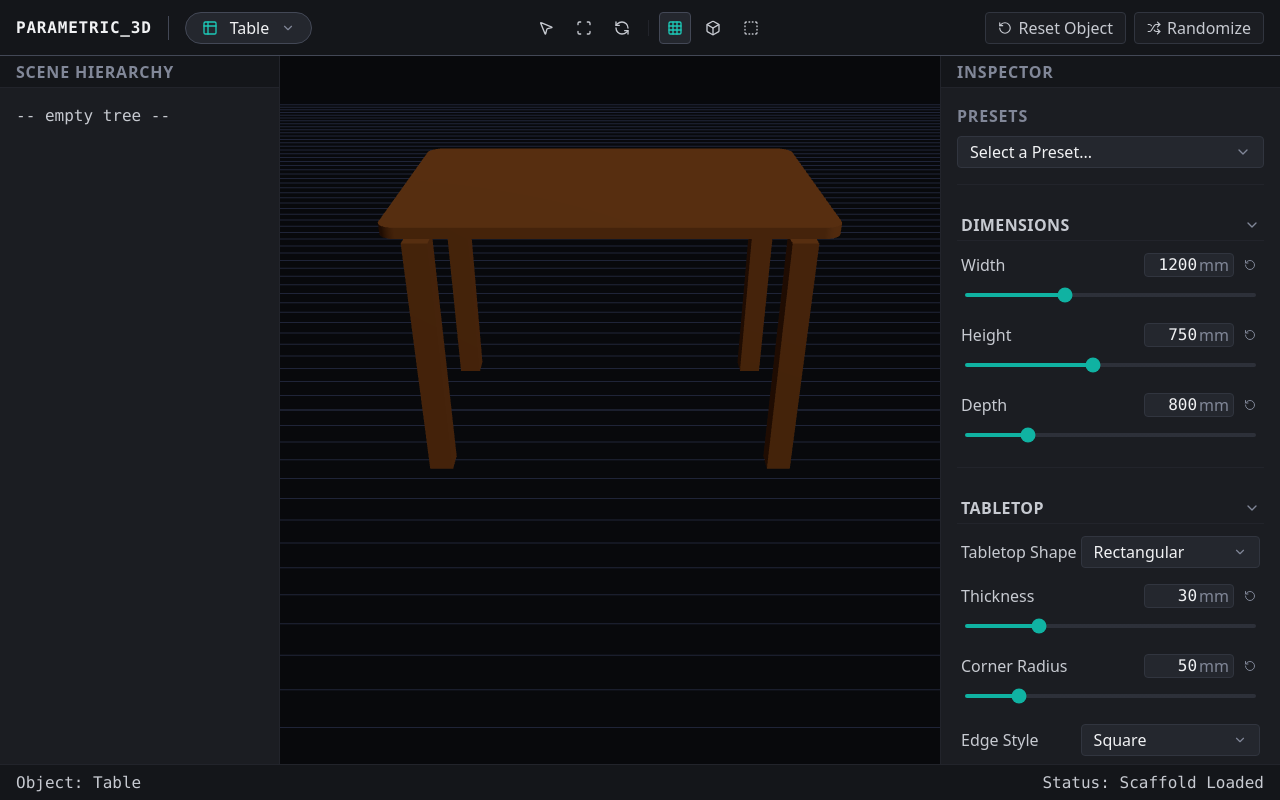
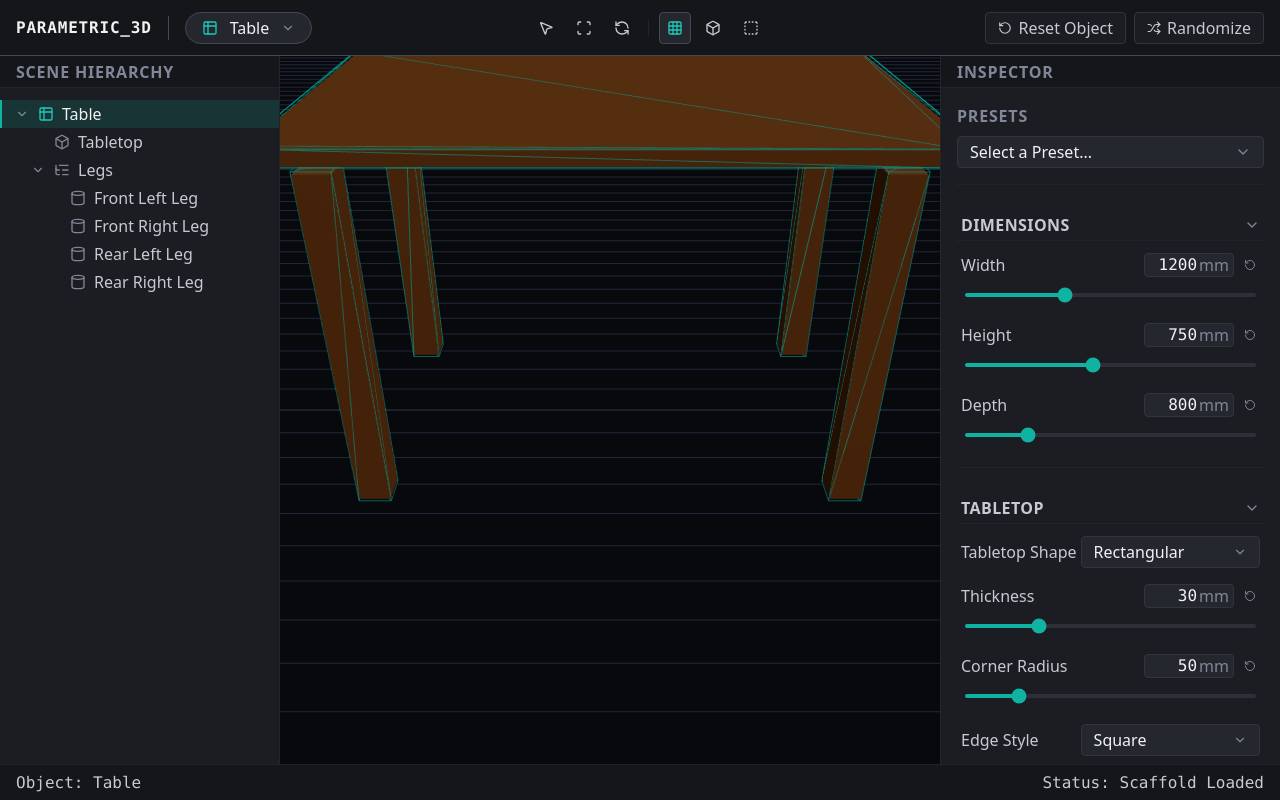
Before and after one commit to nikhilkumarjain09/parametric-3d-objects, a Next.js app: page / in a window 1280 px wide. Built offline with nearby package versions, Linux system fonts and the light colour scheme.

Commit message:
feat: implement scene hierarchy panel with bidirectional selection sync

```diff
--- a/src/components/shell/Hierarchy.tsx
+++ b/src/components/shell/Hierarchy.tsx
@@ -1,17 +1,169 @@
 'use client';
 
-import React from 'react';
+import React, { useState, useEffect, useRef } from 'react';
+import {
+  Box,
+  Cylinder,
+  Table2,
+  Armchair,
+  Coffee,
+  CupSoda,
+  ListTree,
+  ChevronDown,
+  ChevronRight
+} from 'lucide-react';
+import { useStore } from '../../state/store';
+import { objectRegistry } from '../../objects';
+import { HierarchyNode } from '../../objects/types';
+
+// Lucide icon mapping based on Section 10 and Section 13 node schema
+const iconMap: Record<string, React.ComponentType<any>> = {
+  'box': Box,
+  'cylinder': Cylinder,
+  'table-2': Table2,
+  'armchair': Armchair,
+  'coffee': Coffee,
+  'cup-soda': CupSoda,
+  'list-tree': ListTree,
+};
 
 export default function Hierarchy() {
+  const selectedObjectType = useStore((state) => state.selectedObjectType);
+  const currentParams = useStore((state) => state.currentParams);
+  const selectionScope = useStore((state) => state.selectionScope);
+  const setSelection = useStore((state) => state.setSelection);
+
+  const activeModule = objectRegistry[selectedObjectType];
+
+  // Track manual expand/collapse states (session scoped)
+  const [expandedNodes, setExpandedNodes] = useState<Record<string, boolean>>({});
+
+  const lastTypeRef = useRef(selectedObjectType);
+
+  // Initialize and default all group nodes to expanded on first load (Section 5)
+  // Auto-expands newly added parent folders (e.g. enabling Armrests adds Armrests group)
+  useEffect(() => {
+    if (lastTypeRef.current !== selectedObjectType) {
+      lastTypeRef.current = selectedObjectType;
+      const defaultExpanded: Record<string, boolean> = {};
+      const traverse = (n: HierarchyNode) => {
+        if (n.children && n.children.length > 0) {
+          defaultExpanded[n.id] = true;
+          n.children.forEach(traverse);
+        }
+      };
+      if (activeModule) {
+        const rootNode = activeModule.hierarchy(currentParams);
+        traverse(rootNode);
+      }
+      setExpandedNodes(defaultExpanded);
+    } else {
+      // Auto expand new nodes added due to parameter edits (e.g., Six-Leg, Armrests) without reset
+      setExpandedNodes((prev) => {
+        const next = { ...prev };
+        let changed = false;
+        const traverse = (n: HierarchyNode) => {
+          if (n.children && n.children.length > 0) {
+            if (next[n.id] === undefined) {
+              next[n.id] = true;
+              changed = true;
+            }
+            n.children.forEach(traverse);
+          }
+        };
+        if (activeModule) {
+          const rootNode = activeModule.hierarchy(currentParams);
+          traverse(rootNode);
+        }
+        return changed ? next : prev;
+      });
+    }
+  }, [selectedObjectType, activeModule, currentParams]);
+
+  if (!activeModule) return null;
+
+  const rootNode = activeModule.hierarchy(currentParams);
+
+  const toggleNode = (nodeId: string) => {
+    setExpandedNodes((prev) => ({ ...prev, [nodeId]: !prev[nodeId] }));
+  };
+
+  const renderNode = (node: HierarchyNode, level: number = 0): React.ReactNode => {
+    const hasChildren = node.children && node.children.length > 0;
+    const isExpanded = !!expandedNodes[node.id];
+
+    // Node is selected if selection scope ID matches this node ID
+    const isSelected = selectionScope.id === node.id;
+    const NodeIcon = iconMap[node.icon] || Box;
+
+    return (
+      <div key={node.id} className="flex flex-col select-none">
+        {/* Row element (Section 5) */}
+        <div
+          onClick={() => {
+            // Clicking the row body selects the node (Section 5 / REQ-COMPSEL-002)
+            if (node.id === selectedObjectType) {
+              setSelection({ type: 'object', id: node.id });
+            } else {
+              setSelection({ type: 'component', id: node.id });
+            }
+          }}
+          className={`h-[28px] w-full flex items-center justify-between px-3 cursor-pointer group transition-colors duration-100 ${
+            isSelected
+              ? 'bg-accent-muted border-l-2 border-border-accent text-text-primary'
+              : 'border-l-2 border-transparent text-text-secondary hover:bg-surface-2 hover:text-text-primary'
+          }`}
+          style={{ paddingLeft: `${12 + level * 16}px` }} // 16px indentation per level (Section 5)
+        >
+          <div className="flex items-center gap-2 truncate">
+            {/* Expansion Target (chevron click, Section 5) */}
+            {hasChildren ? (
+              <button
+                onClick={(e) => {
+                  e.stopPropagation(); // Separate chevron click from selection click (Section 5)
+                  toggleNode(node.id);
+                }}
+                className="w-4 h-4 flex items-center justify-center text-text-tertiary hover:text-text-primary focus:outline-none cursor-pointer"
+              >
+                {isExpanded ? (
+                  <ChevronDown className="w-3.5 h-3.5" />
+                ) : (
+                  <ChevronRight className="w-3.5 h-3.5" />
+                )}
+              </button>
+            ) : (
+              <div className="w-4" /> // Spacing matching chevron width
+            )}
+
+            <NodeIcon className={`w-4 h-4 shrink-0 transition-colors ${
+              isSelected ? 'text-text-accent' : 'text-text-tertiary group-hover:text-text-secondary'
+            }`} />
+            <span className="text-size-secondary font-medium truncate">{node.label}</span>
+          </div>
+        </div>
+
+        {/* Child Group Nodes */}
+        {hasChildren && isExpanded && (
+          <div className="flex flex-col">
+            {node.children!.map((child) => renderNode(child, level + 1))}
+          </div>
+        )}
+      </div>
+    );
+  };
+
   return (
     <aside className="w-[280px] h-full bg-surface-1 border-r border-border-subtle flex flex-col text-text-primary z-5">
-      <div className="h-8 px-4 flex items-center border-b border-border-subtle bg-surface-0">
+      {/* Hierarchy Header */}
+      <div className="h-8 px-4 flex items-center border-b border-border-subtle bg-surface-0 shrink-0">
         <span className="text-size-micro font-bold tracking-wider text-text-tertiary uppercase">
           SCENE HIERARCHY
         </span>
       </div>
-      <div className="flex-1 p-4 overflow-y-auto font-mono text-size-secondary text-text-secondary">
-        -- empty tree --
+
+      {/* Tree Row list container */}
+      <div className="flex-1 py-3 overflow-y-auto scrollbar">
+        {renderNode(rootNode)}
       </div>
     </aside>
   );
--- a/src/components/shell/Viewport.tsx
+++ b/src/components/shell/Viewport.tsx
@@ -1,6 +1,6 @@
 'use client';
 
-import React from 'react';
+import React, { useState } from 'react';
 import { Canvas } from '@react-three/fiber';
 import { useStore } from '../../state/store';
 import { objectRegistry } from '../../objects';
@@ -8,21 +8,31 @@ import { objectRegistry } from '../../objects';
 export default function Viewport() {
   const selectedObjectType = useStore((state) => state.selectedObjectType);
   const currentParams = useStore((state) => state.currentParams);
+  const selectionScope = useStore((state) => state.selectionScope);
+  const setSelection = useStore((state) => state.setSelection);
+
+  const [hoveredMeshId, setHoveredMeshId] = useState<string | null>(null);
 
   const activeModule = objectRegistry[selectedObjectType];
   const meshes = activeModule ? activeModule.deriveGeometry(currentParams) : [];
 
   return (
     <main className="flex-1 h-full bg-viewport relative overflow-hidden flex items-center justify-center">
-      <Canvas camera={{ position: [0, 1.5, 2.5], fov: 45 }}>
+      <Canvas
+        camera={{ position: [0, 1.2, 1.8], fov: 45 }}
+        onPointerMissed={() => {
+          // Clear selection back to object-level (REQ-COMPSEL-003)
+          setSelection({ type: 'object', id: selectedObjectType });
+        }}
+      >
         <color attach="background" args={['#08090c']} />
 
         {/* Soft three-point lighting setup per design settings Section 6.2 */}
-        <ambientLight intensity={0.4} />
-        <pointLight position={[-10, -10, -10]} intensity={0.2} />
+        <ambientLight intensity={0.45} />
+        <pointLight position={[-10, -10, -10]} intensity={0.15} />
         <directionalLight
           position={[5, 8, 5]}
-          intensity={1.2}
+          intensity={1.1}
           castShadow
           shadow-mapSize-width={1024}
           shadow-mapSize-height={1024}
@@ -32,44 +42,78 @@ export default function Viewport() {
         <gridHelper args={[10, 100, '#2d3450', '#1f2438']} position={[0, 0, 0]} />
 
         {/* Generically render meshes defined by the active Object Module */}
-        {meshes.map((mesh) => (
+        {meshes.map((mesh) => {
+          // Verify component selection scope (Section 14)
+          const isComponentSelected =
+            selectionScope.type === 'component' && (
+              selectionScope.id === mesh.id ||
+              (selectionScope.id === 'legs_group' && (
+                mesh.id.startsWith('leg_') ||
+                mesh.id === 'support_column' ||
+                mesh.id === 'base_plate' ||
+                mesh.id.startsWith('base_cross_')
+              )) ||
+              (selectionScope.id === 'backrest_group' && mesh.id.startsWith('backrest_slat_')) ||
+              (selectionScope.id === 'armrests_group' && (
+                mesh.id.startsWith('armrest_bar_') ||
+                mesh.id.startsWith('armrest_support_')
+              ))
+            );
+
+          const isObjectSelected = selectionScope.type === 'object';
+          const isSelected = isObjectSelected || isComponentSelected;
+          const isHovered = hoveredMeshId === mesh.id;
+
+          return (
+            <group key={mesh.id}>
+              {/* Primary Mesh */}
               <mesh
-            key={mesh.id}
                 position={mesh.position || [0, 0, 0]}
                 rotation={mesh.rotation || [0, 0, 0]}
                 scale={mesh.scale || [1, 1, 1]}
+                onClick={(e) => {
+                  e.stopPropagation(); // Stop click bubble (REQ-COMPSEL-002)
+                  setSelection({ type: 'component', id: mesh.id });
+                }}
+                onPointerOver={(e) => {
+                  e.stopPropagation();
+                  setHoveredMeshId(mesh.id);
+                }}
+                onPointerOut={(e) => {
+                  setHoveredMeshId(null);
+                }}
               >
                 {mesh.geometry.type === 'box' && (
                   <boxGeometry
-                key={mesh.id + '-' + JSON.stringify(mesh.geometry.args)}
+                    key={mesh.id + '-box-' + JSON.stringify(mesh.geometry.args)}
                     args={mesh.geometry.args}
                   />
                 )}
 
                 {mesh.geometry.type === 'cylinder' && (
                   <cylinderGeometry
-                key={mesh.id + '-' + JSON.stringify(mesh.geometry.args)}
+                    key={mesh.id + '-cyl-' + JSON.stringify(mesh.geometry.args)}
                     args={mesh.geometry.args}
                   />
                 )}
 
                 {mesh.geometry.type === 'extrude' && (
                   <extrudeGeometry
-                key={mesh.id + '-' + JSON.stringify(mesh.geometry.options)}
+                    key={mesh.id + '-ext-' + JSON.stringify(mesh.geometry.options)}
                     args={[mesh.geometry.shape, mesh.geometry.options]}
                   />
                 )}
 
                 {mesh.geometry.type === 'lathe' && (
                   <latheGeometry
-                key={mesh.id + '-' + JSON.stringify(mesh.geometry.points)}
+                    key={mesh.id + '-lath-' + JSON.stringify(mesh.geometry.points)}
                     args={[mesh.geometry.points, mesh.geometry.segments ?? 32]}
                   />
                 )}
 
                 {mesh.geometry.type === 'tube' && (
                   <tubeGeometry
-                key={mesh.id + '-' + (mesh.geometry.pathId ?? 'tube-path')}
+                    key={mesh.id + '-tube-' + (mesh.geometry.pathId ?? 'tube-path')}
                     args={[
                       mesh.geometry.path,
                       mesh.geometry.segments ?? 64,
@@ -87,9 +131,59 @@ export default function Viewport() {
                   transparent={mesh.material.transparent ?? false}
                   opacity={mesh.material.opacity ?? 1.0}
                   wireframe={mesh.material.wireframe ?? false}
+                  // Subtly emissive overlay when selected/hovered at component level (Section 6.3)
+                  emissive={isComponentSelected ? '#0d9488' : (isHovered ? '#0d9488' : '#000000')}
+                  emissiveIntensity={isComponentSelected ? 0.25 : (isHovered ? 0.08 : 0)}
                 />
               </mesh>
-        ))}
+
+              {/* Selection Silhouette Outline Clone (Section 6.3) */}
+              {(isSelected || isHovered) && (
+                <mesh
+                  position={mesh.position || [0, 0, 0]}
+                  rotation={mesh.rotation || [0, 0, 0]}
+                  scale={(mesh.scale || [1, 1, 1]).map(s => s * 1.015) as [number, number, number]}
+                >
+                  {mesh.geometry.type === 'box' && (
+                    <boxGeometry args={mesh.geometry.args} />
+                  )}
+
+                  {mesh.geometry.type === 'cylinder' && (
+                    <cylinderGeometry args={mesh.geometry.args} />
+                  )}
+
+                  {mesh.geometry.type === 'extrude' && (
+                    <extrudeGeometry args={[mesh.geometry.shape, mesh.geometry.options]} />
+                  )}
+
+                  {mesh.geometry.type === 'lathe' && (
+                    <latheGeometry args={[mesh.geometry.points, mesh.geometry.segments ?? 32]} />
+                  )}
+
+                  {mesh.geometry.type === 'tube' && (
+                    <tubeGeometry
+                      args={[
+                        mesh.geometry.path,
+                        mesh.geometry.segments ?? 64,
+                        mesh.geometry.radius ?? 0.006,
+                        mesh.geometry.radialSegments ?? 8,
+                        false
+                      ]}
+                    />
+                  )}
+
+                  <meshBasicMaterial
+                    color="#0d9488"
+                    wireframe={true}
+                    transparent={true}
+                    // Fainter outline for pre-selection hover state or general object outlines
+                    opacity={isComponentSelected ? 0.8 : (isObjectSelected ? 0.35 : 0.25)}
+                  />
+                </mesh>
+              )}
+            </group>
+          );
+        })}
       </Canvas>
     </main>
   );
```
Lines whose indentation alone changed are shown as unchanged.
